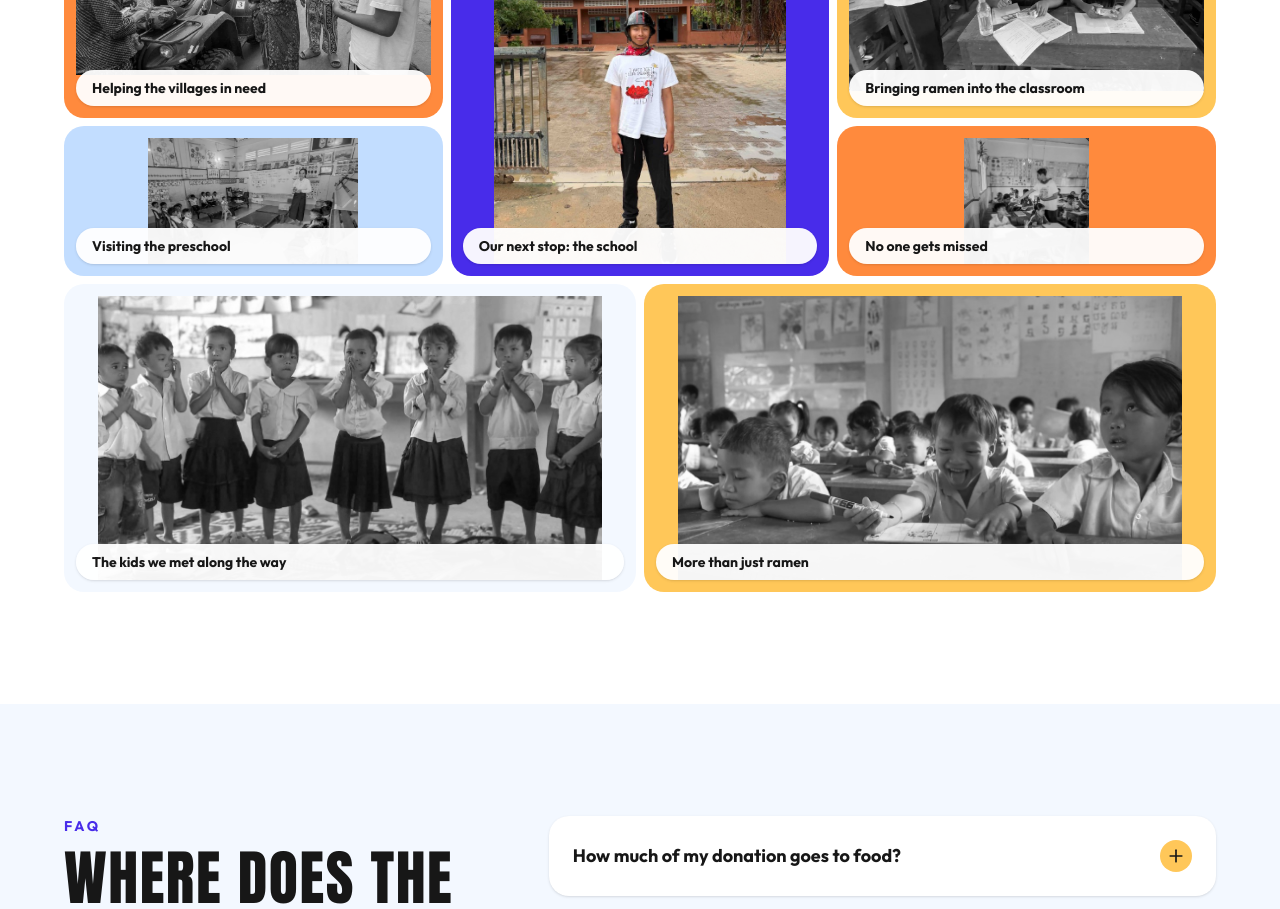
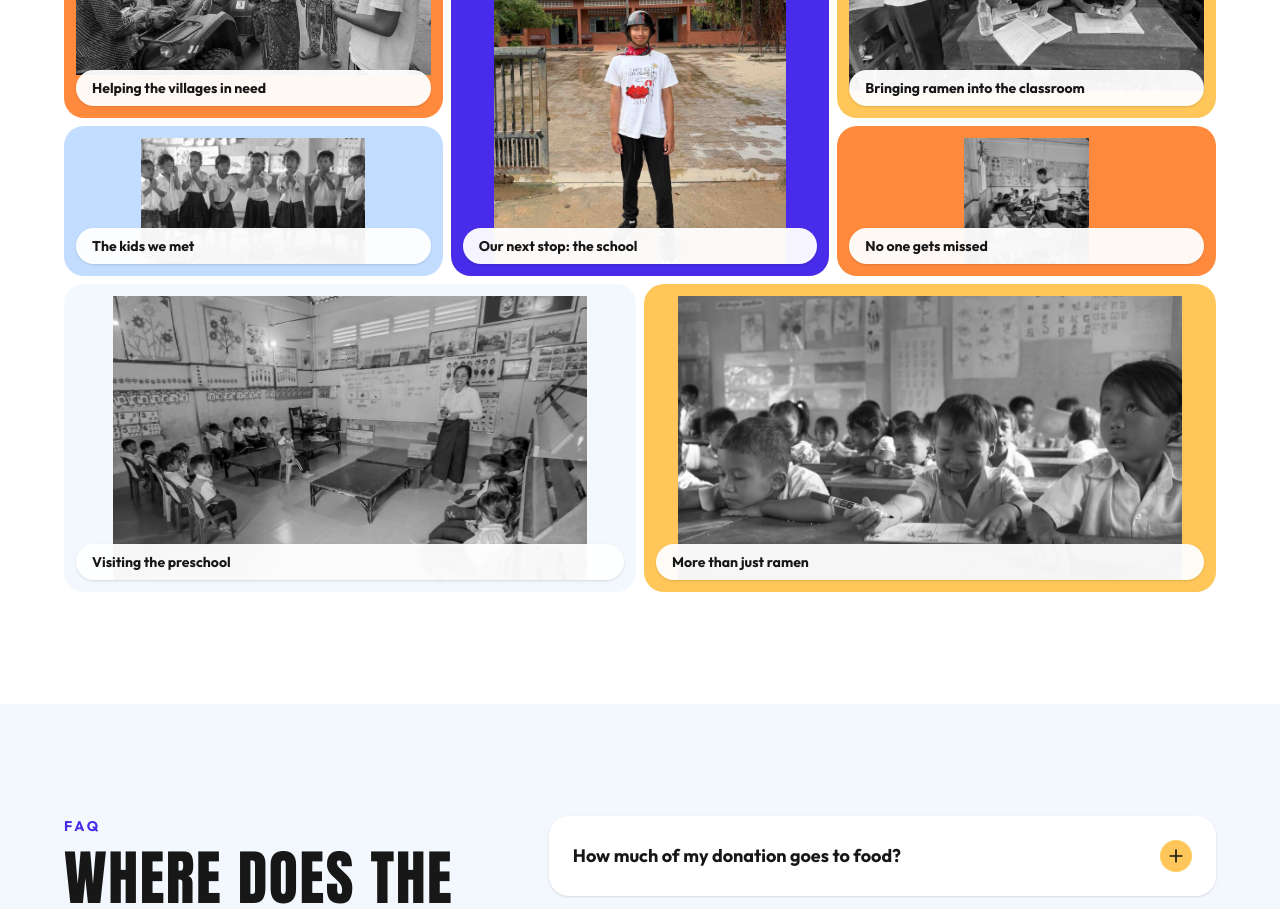
Before and after one commit to iampiotr/ramenrun, a React (Vite) app: page / in a window 1280 px wide. Shown: the part 5600-6509 px from the top of the page. Built offline with nearby package versions, Linux system fonts and the light colour scheme.

Commit message:
Swap the preschool and kids photos and shorten the kids caption.

```diff
--- a/src/content.ts
+++ b/src/content.ts
@@ -138,11 +138,11 @@ export const gallery = {
       height: 731,
     },
     {
-      src: photo('07.jpg'),
-      alt: 'We also stopped by a preschool to meet the younger kids. They were really curious about us, and it was cool seeing all their smiles.',
-      caption: 'Visiting the preschool',
+      src: photo('grateful2.jpg'),
+      alt: 'We met so many kids during the trip. Even though we didn\'t speak the same language, everyone was really friendly, and we had a great time.',
+      caption: 'The kids we met',
       width: 1024,
-      height: 614,
+      height: 576,
     },
     {
       src: photo('05e.jpg'),
@@ -152,11 +152,11 @@ export const gallery = {
       height: 1024,
     },
     {
-      src: photo('grateful2.jpg'),
-      alt: 'We met so many kids during the trip. Even though we didn\'t speak the same language, everyone was really friendly, and we had a great time.',
-      caption: 'The kids we met along the way',
+      src: photo('07.jpg'),
+      alt: 'We also stopped by a preschool to meet the younger kids. They were really curious about us, and it was cool seeing all their smiles.',
+      caption: 'Visiting the preschool',
       width: 1024,
-      height: 576,
+      height: 614,
     },
     {
       src: photo('learning.jpg'),
```
